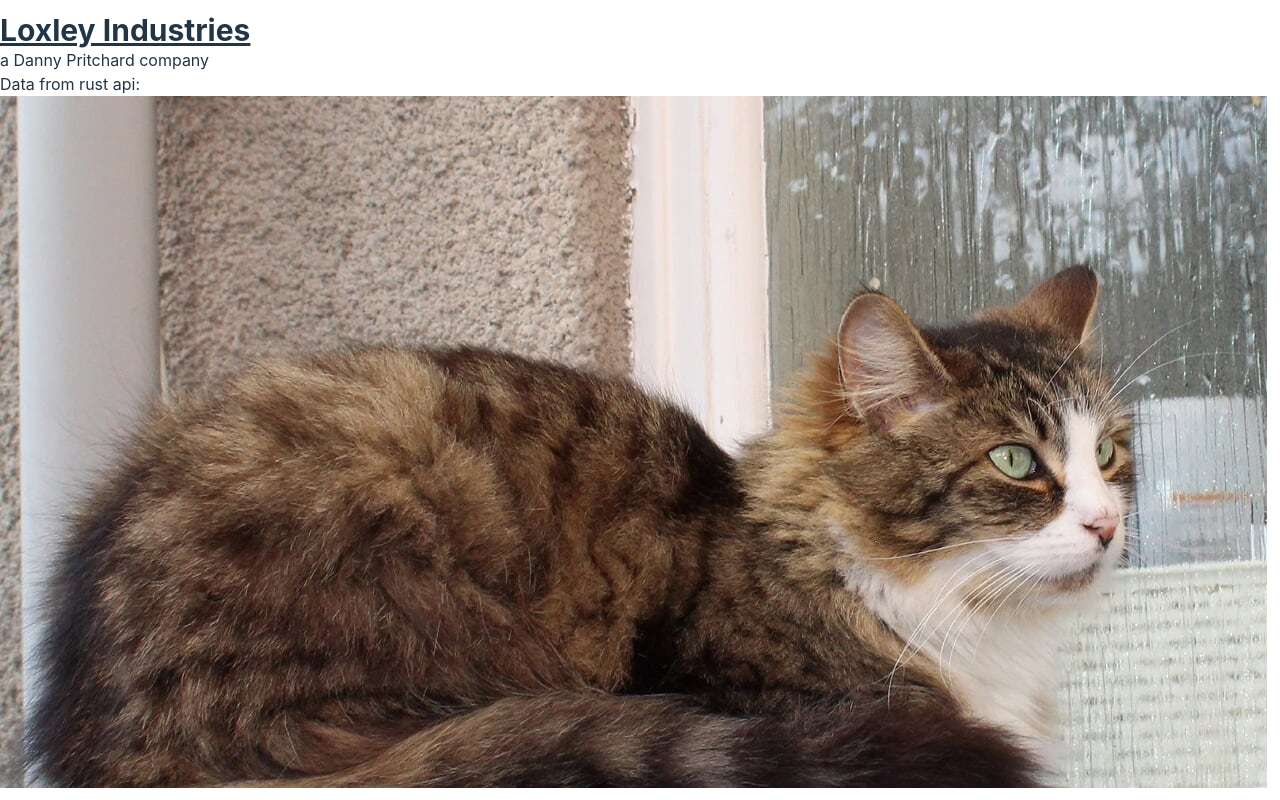
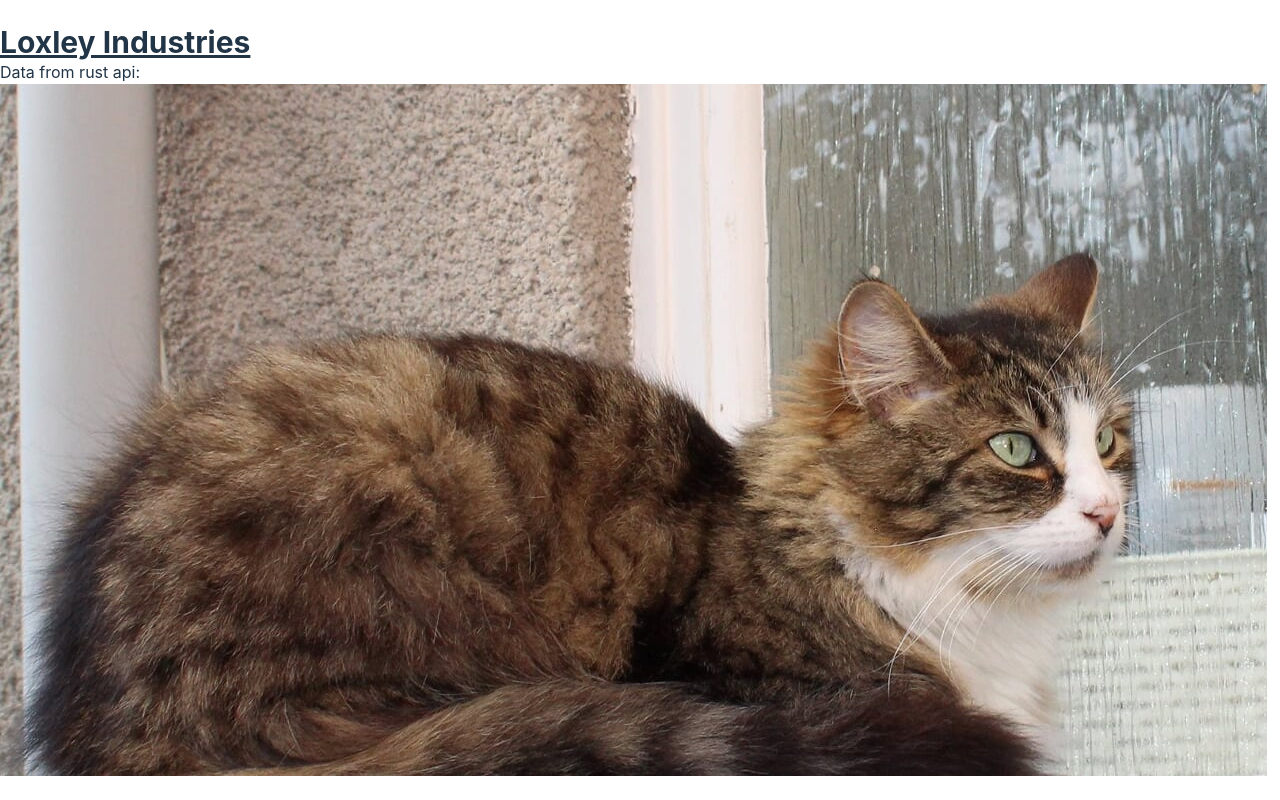
Before and after one commit to dannypritchard/loxley-frontend, a React (Vite) app: page / in a window 1280 px wide. Built offline with nearby package versions, Linux system fonts and the light colour scheme.

Commit message:
Removed name

```diff
--- a/src/App.tsx
+++ b/src/App.tsx
@@ -10,7 +10,6 @@ function App() {
                 <h1 className="text-3xl font-bold underline">
                     Loxley Industries
                 </h1>
-                <h2>a Danny Pritchard company</h2>
             </header>
 
             <BrowserRouter>
```
